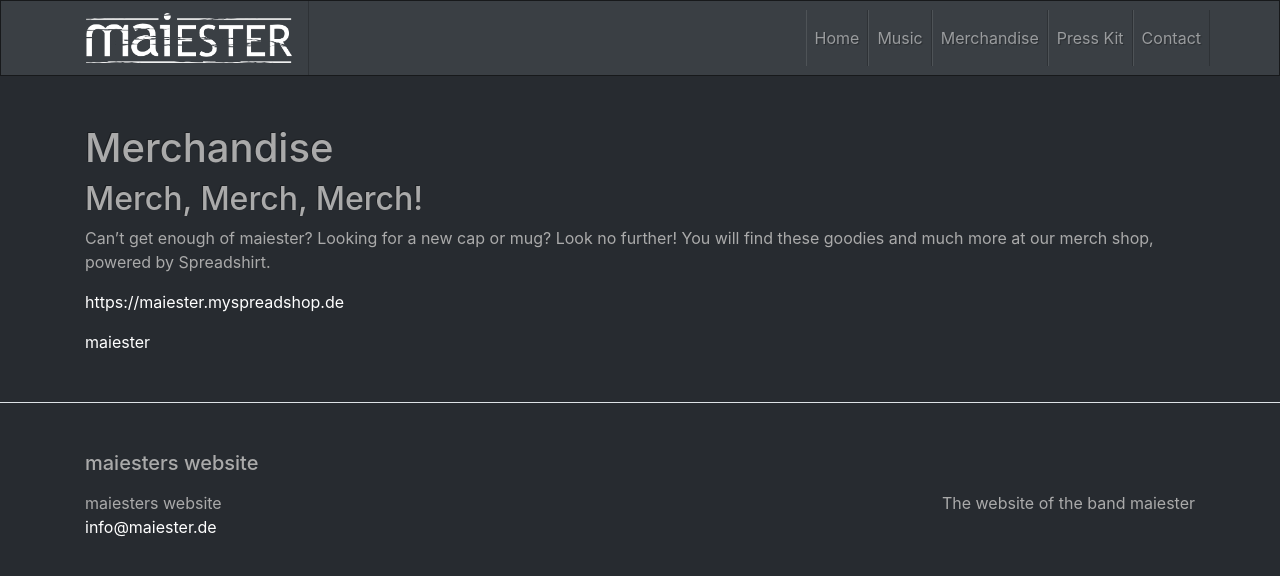
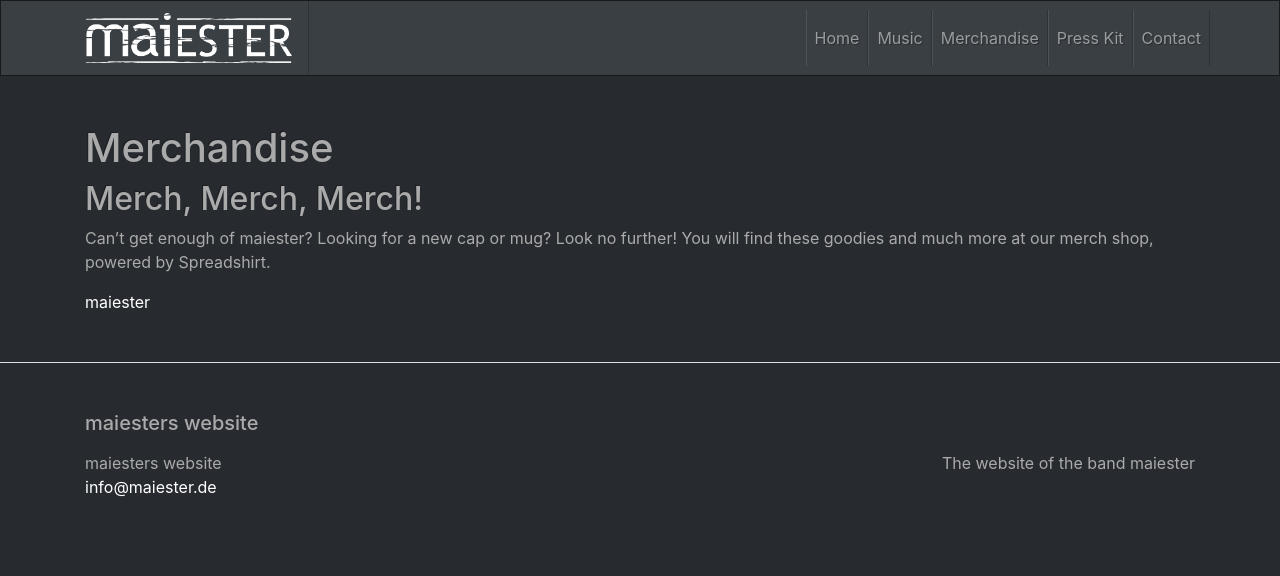
Before and after one commit to maiester/maiester.github.io, a Jekyll site: the page built from Merch.md, in a window 1280 px wide. Shown: the top 576 px of the page. Built offline with Jekyll 4.4.1, drawn with Linux system fonts in a browser that asks for light colours; our own code applies the rules of GitHub Pages for plain Markdown files.

Commit message:
Update Merch.md

```diff
--- a/Merch.md
+++ b/Merch.md
@@ -4,9 +4,6 @@
 
 ## Merch, Merch, Merch!
 Can't get enough of maiester? Looking for a new cap or mug? Look no further! You will find these goodies and much more at our merch shop, powered by Spreadshirt.
-
-<https://maiester.myspreadshop.de>
-
 
 <div id="myShop">
     <a href="https://maiester.myspreadshop.de">maiester</a>
```
